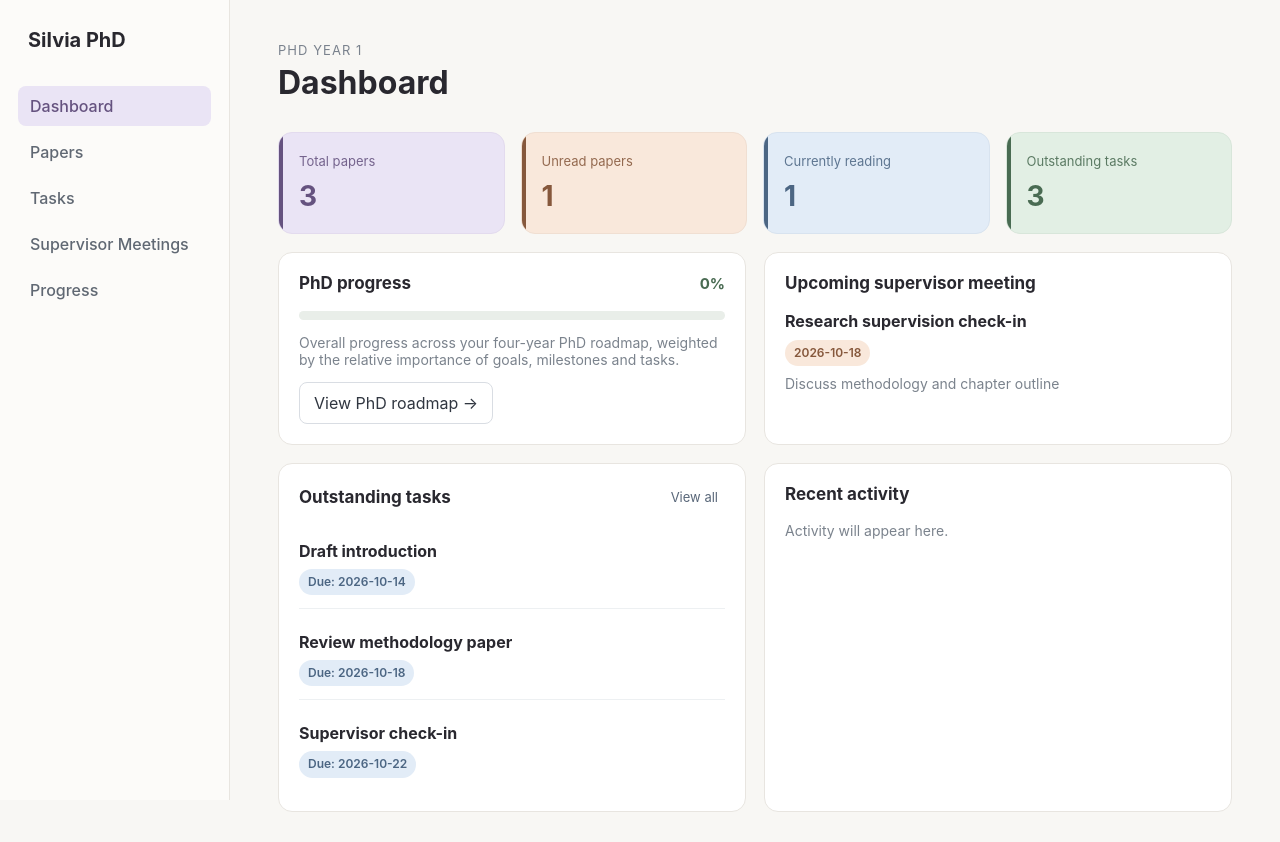
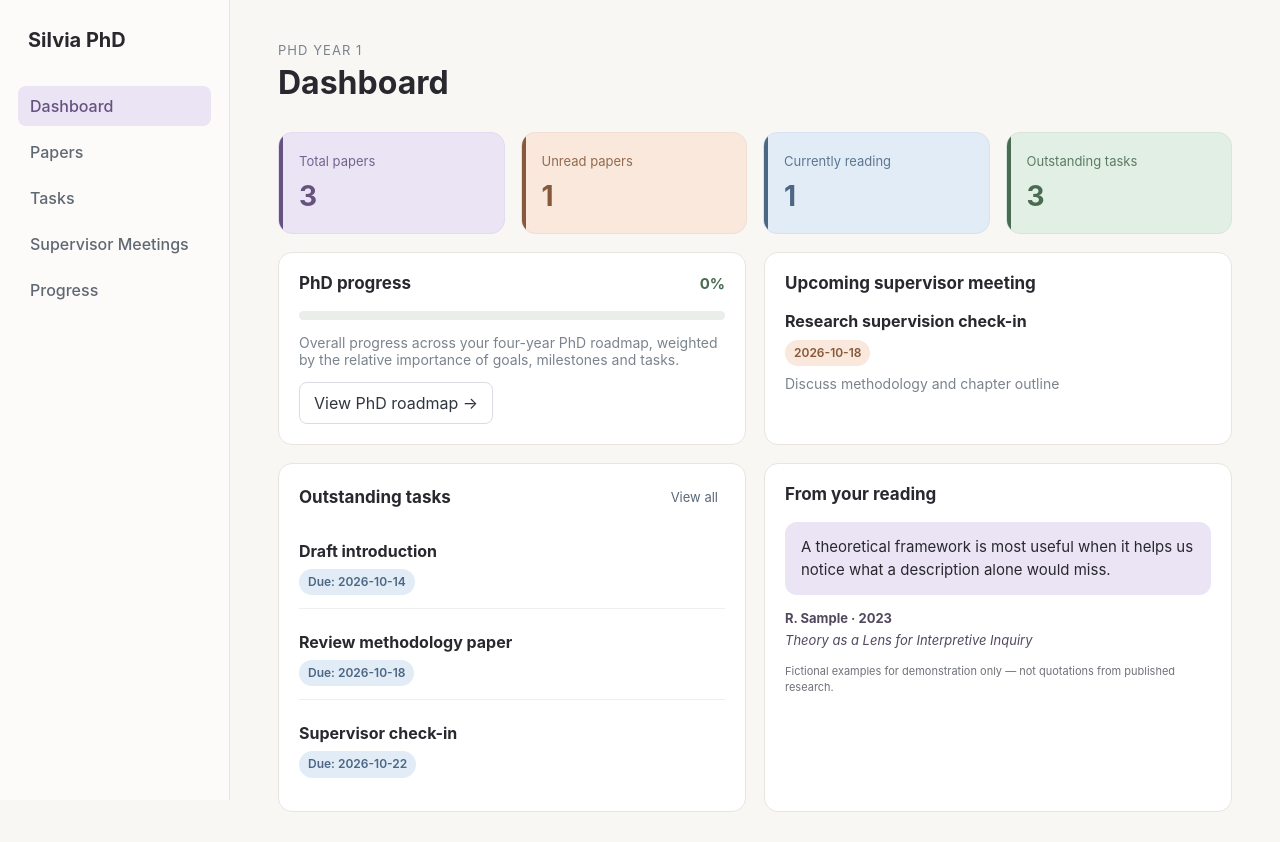
Before and after one commit to syl-27sept/PhD, a React (Vite) app: page / in a window 1280 px wide. Shown: the top 842 px of the page. Built offline with nearby package versions, Linux system fonts and the light colour scheme.

Commit message:
quotes added

```diff
--- /dev/null
+++ b/src/components/FromYourReading.jsx
@@ -0,0 +1,64 @@
+import { useState } from 'react';
+import exampleQuotes from '../data/exampleQuotes';
+
+function selectRandomQuote(quotes) {
+  if (!quotes.length) {
+    return null;
+  }
+
+  return quotes[Math.floor(Math.random() * quotes.length)];
+}
+
+function getPaperUrl(paperUrl) {
+  if (typeof paperUrl !== 'string' || !paperUrl.trim()) {
+    return null;
+  }
+
+  const value = paperUrl.trim();
+  const doi = value.match(/^(?:doi:\s*)?(10\.\d{4,9}\/\S+)$/i);
+
+  if (doi) {
+    return `https://doi.org/${doi[1].split('/').map(encodeURIComponent).join('/')}`;
+  }
+
+  try {
+    const url = new URL(value);
+    return url.protocol === 'http:' || url.protocol === 'https:' ? url.href : null;
+  } catch {
+    return null;
+  }
+}
+
+function FromYourReading({ quotes = exampleQuotes }) {
+  const [quote] = useState(() => selectRandomQuote(quotes));
+  const paperUrl = quote ? getPaperUrl(quote.paperUrl || quote.doi) : null;
+
+  return (
+    <article className="card dashboard-card dashboard-reading-card">
+      <div className="card-head">
+        <h2>From your reading</h2>
+      </div>
+
+      {quote ? (
+        <>
+          <blockquote className="reading-quote">{quote.quote}</blockquote>
+          <p className="reading-attribution">
+            {quote.authors} · {quote.year}
+          </p>
+          <p className="reading-paper-title">{quote.paperTitle}</p>
+          {paperUrl && (
+            <a className="reading-paper-link" href={paperUrl} target="_blank" rel="noreferrer">
+              View paper <span aria-hidden="true">↗</span>
+            </a>
+          )}
+        </>
+      ) : (
+        <p className="empty reading-empty">No quotations available yet.</p>
+      )}
+
+      <p className="reading-example-note">Fictional examples for demonstration only — not quotations from published research.</p>
+    </article>
+  );
+}
+
+export default FromYourReading;
--- /dev/null
+++ b/src/data/exampleQuotes.js
@@ -0,0 +1,41 @@
+// Fictional demonstration content only; these are not quotations from published research.
+const exampleQuotes = [
+  {
+    quote: 'A method becomes clearer when its assumptions are treated as part of the evidence.',
+    authors: 'M. Example and A. Scholar',
+    year: 2024,
+    paperTitle: 'Making Assumptions Visible in Research Design'
+  },
+  {
+    quote: 'A theoretical framework is most useful when it helps us notice what a description alone would miss.',
+    authors: 'R. Sample',
+    year: 2023,
+    paperTitle: 'Theory as a Lens for Interpretive Inquiry'
+  },
+  {
+    quote: 'A literature review maps not only what is known, but also how questions have changed over time.',
+    authors: 'J. Placeholder and C. Fiction',
+    year: 2022,
+    paperTitle: 'Reading Research as a Conversation'
+  },
+  {
+    quote: 'A research gap is an invitation to ask a more precise question, not simply a space to fill.',
+    authors: 'T. Illustrative',
+    year: 2025,
+    paperTitle: 'From Missing Evidence to Better Questions'
+  },
+  {
+    quote: 'Careful writing lets a reader follow the reasoning without having to guess at the steps between ideas.',
+    authors: 'P. Demonstration and L. Imaginary',
+    year: 2021,
+    paperTitle: 'Clarity and Argument in Academic Writing'
+  },
+  {
+    quote: 'Research methods gain their meaning from the questions they are chosen to help answer.',
+    authors: 'N. Fictional',
+    year: 2024,
+    paperTitle: 'Choosing Methods with Purpose'
+  }
+];
+
+export default exampleQuotes;
--- a/src/pages/DashboardPage.jsx
+++ b/src/pages/DashboardPage.jsx
@@ -1,4 +1,5 @@
 import StatCard from '../components/StatCard';
+import FromYourReading from '../components/FromYourReading';
 
 function DashboardPage({
   papers,
@@ -70,14 +71,7 @@ function DashboardPage({
           </div>
         </article>
 
-        <article className="card dashboard-card dashboard-activity-card">
-          <div className="card-head">
-            <h2>Recent activity</h2>
-          </div>
-          <div className="list">
-            <div className="empty">Activity will appear here.</div>
-          </div>
-        </article>
+        <FromYourReading />
       </div>
     </section>
   );
--- a/src/styles.css
+++ b/src/styles.css
@@ -298,6 +298,62 @@ h3 {
 .dashboard-tasks-card .no-date {
   display: flex;
   margin-top: 0;
+}
+
+.dashboard-reading-card {
+}
+
+.reading-quote {
+  margin: 0 0 14px;
+  padding: 14px 16px;
+  border-radius: 12px;
+  background: var(--color-lavender);
+  color: var(--color-text);
+  font-size: 15px;
+  line-height: 1.5;
+}
+
+.reading-attribution,
+.reading-paper-title {
+  margin: 0;
+  color: #51485e;
+  font-size: 13px;
+  line-height: 1.5;
+}
+
+.reading-attribution {
+  font-weight: 650;
+}
+
+.reading-paper-title {
+  margin-top: 2px;
+  font-style: italic;
+}
+
+.reading-paper-link {
+  display: inline-block;
+  margin-top: 12px;
+  color: #51416a;
+  font-size: 13px;
+  font-weight: 650;
+  text-underline-offset: 3px;
+}
+
+.reading-paper-link:focus-visible {
+  outline: 2px solid var(--color-lavender-ink);
+  outline-offset: 3px;
+  border-radius: 2px;
+}
+
+.reading-example-note {
+  margin: 14px 0 0;
+  color: var(--color-muted);
+  font-size: 11px;
+  line-height: 1.45;
+}
+
+.reading-empty {
+  margin: 12px 0;
 }
 
 .dashboard-page .text-button {
```
Also changed, not shown: 5 other files (tests, documents, lock files or other folders).
